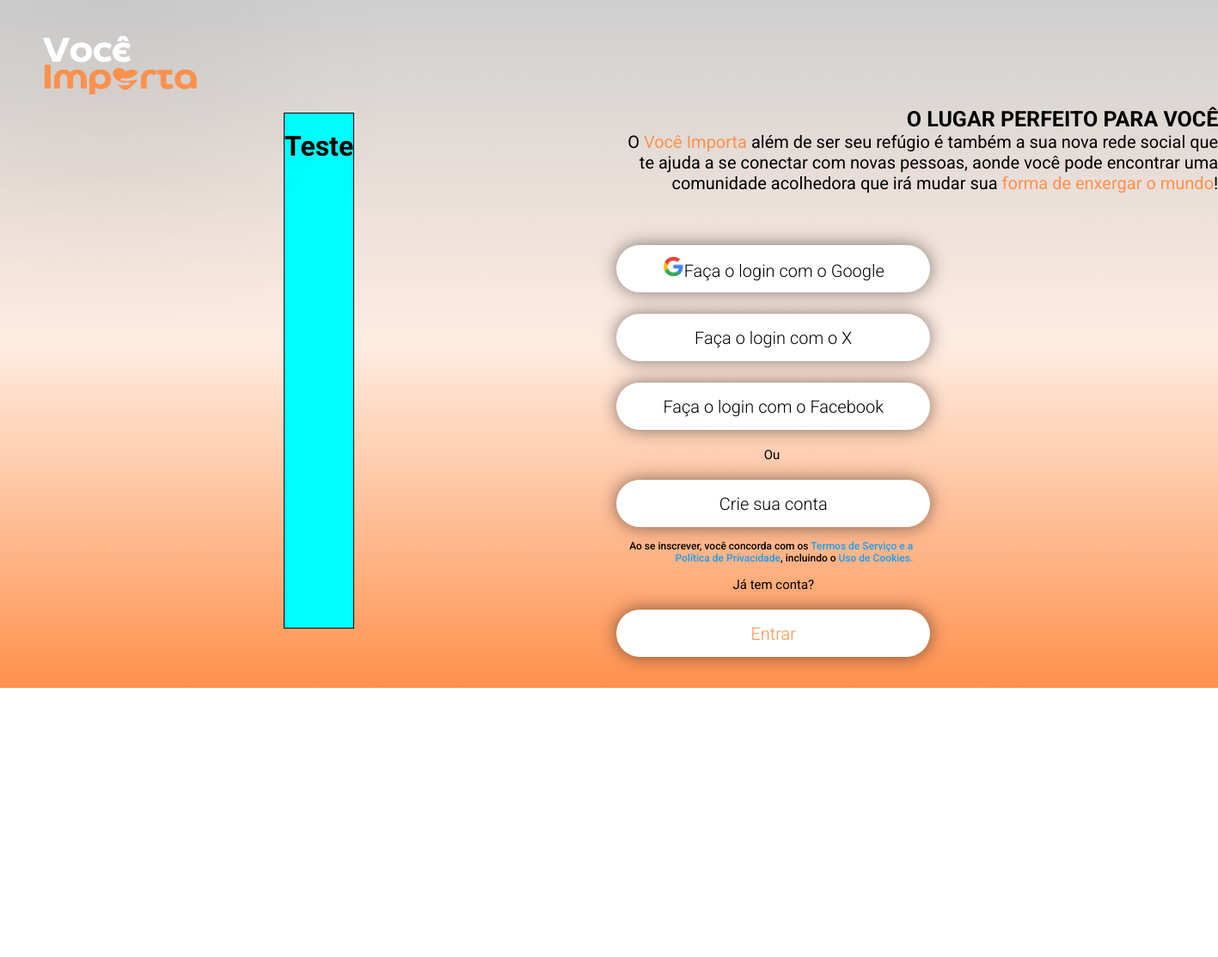
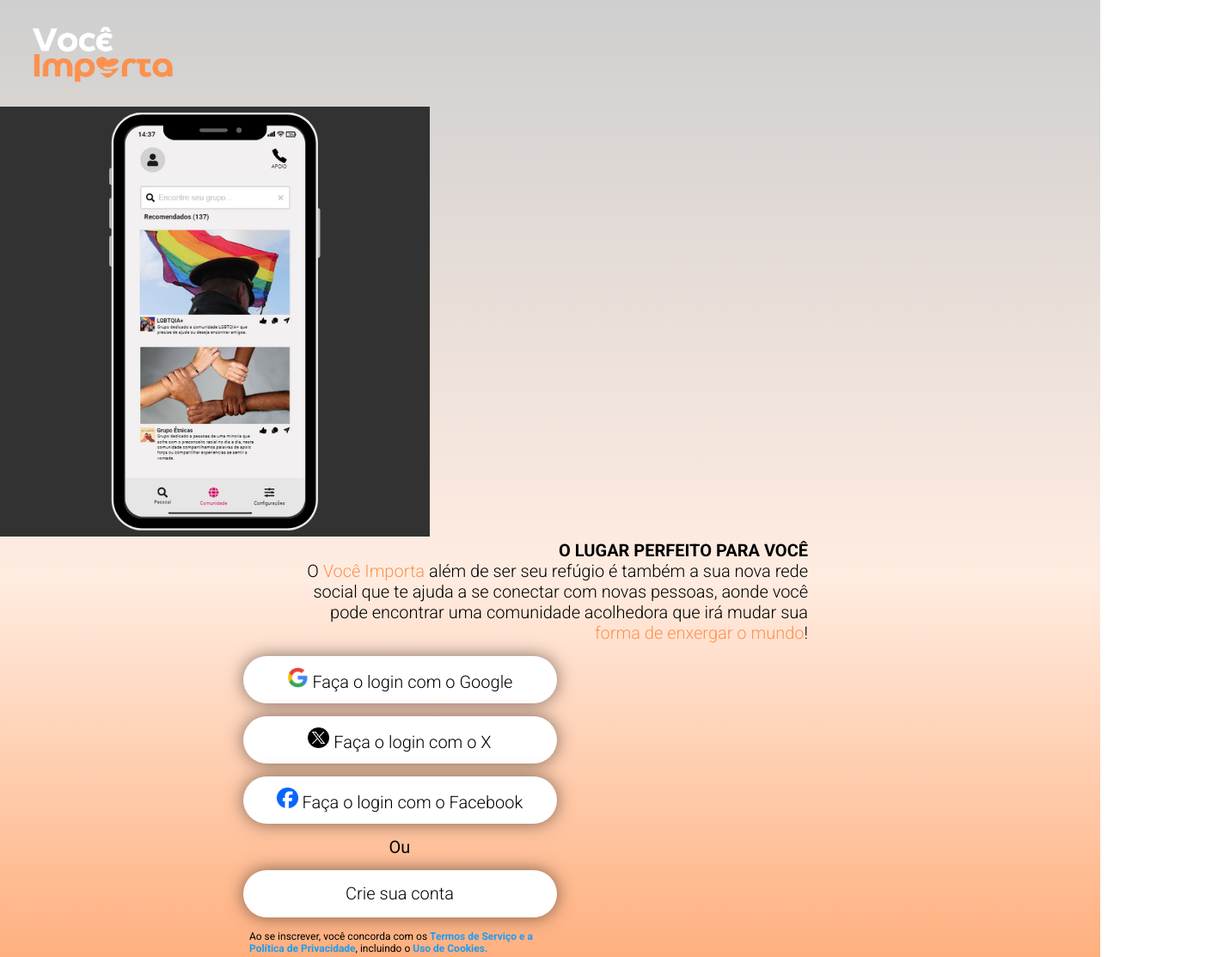
Before and after one commit to ArthurVieiraaa/VoceImporta, a plain HTML site: page index.html in a window 1280 px wide. Shown: the top 1113 px of the page at 86% size, 1417 px wide, since content can reach past the window. Before the commit the page ends 800 px from the top, so only its background shows below. Drawn offline with Linux system fonts and the light colour scheme.

Commit message:
LimpandoCodigo

```diff
--- a/index.html
+++ b/index.html
@@ -11,47 +11,61 @@
     <title>Você Importa</title>
 </head>
 <!-- LOGO -->
+<body>
         <header>
             <img class="logo" src="images/VoceImporta.png">
         </header>
-<body>
 
+        <!-- Container Principal -->
         <div class="container">
             <!-- Carrosel -->
-         <div class="carrosel">
-             <img src="" alt="">
-             <h1>Teste</h1>
+            <div class="content">
+                <div class="celular">
+                    <img src="images/TelaComunidade.png">
                 </div>
+            </div>
+            <div class="content">
+                <!-- Container Texto/Botão -->
+                <div class="TextoBT">
                     <!-- Texto -->
                     <div class="texto">
-             <h2 class="titulo">O LUGAR PERFEITO PARA VOCÊ</h2>
-             <h4 class="escrita">O <span style="color: #FF914D;">Você Importa</span> além de ser seu refúgio é também a sua nova rede social que te ajuda a se conectar com novas pessoas, aonde você pode encontrar uma comunidade acolhedora que irá mudar sua <span style="color: #FF914D;">forma de enxergar o mundo</span>!</h4>
+                        <h2>O LUGAR PERFEITO PARA VOCÊ</h2>
+                        <h4>O <span style="color: #FF914D;">Você Importa</span> além de ser seu refúgio é também a sua nova rede social que te ajuda a se conectar com novas pessoas, aonde você pode encontrar uma comunidade acolhedora que irá mudar sua <span style="color: #FF914D;">forma de enxergar o mundo</span>!</h4>
+                    </div>
                     <!-- Botão -->
-        <button class="button1">
-            <h1 class="google"><img src="images/g.png" alt="g" width="25" height="24">Faça o login com o Google</h1>
+                    <div class="botoes">
+                        <button class="buttong">
+                            <h1><img class="gimg" src="images/g.png" width="25" height="24"> Faça o login com o Google</h1>
                         </button>
-        <button class="button2">
-            <h1 class="x">Faça o login com o X</h1>
+                        <button class="buttonx">
+                            <h1><img class="ximg" src="images/x.png" width="25" height="24"> Faça o login com o X</h1>
                         </button>
-        <button class="button3">
-            <h1 class="facebook">Faça o login com o Facebook</h1>
+                        <button class="buttonf">
+                            <h1><img class="fimg" src="images/f.png" width="25" height="24"> Faça o login com o Facebook</h1>
                         </button>
+                        <!-- Ou -->
                         <div class="ou">
-           <h2 class="ou">Ou</h2>
+                            <h2>Ou</h2>
                         </div>
-        <button class="button4">
-            <h1 class="criar">Crie sua conta</h1>
+                        <button class="buttonc">
+                            <h1>Crie sua conta</h1>
                         </button>
                         <div class="termos">
-            <h2 class="termos">Ao se inscrever, você concorda com os <span style="color: #1D9BF0;">Termos de Serviço e a Política de Privacidade</span>, incluindo o <span style="color: #1D9BF0;">Uso de Cookies.</span></h2>
+                            <h2>Ao se inscrever, você concorda com os <span style="color: #1D9BF0;"><b>Termos de Serviço e a Política de Privacidade</b></span>, incluindo o <span style="color: #1D9BF0;"><b>Uso de Cookies.</b></span></h2>
                         </div>
+                        <!-- Já tem conta -->
                         <div class="PC">
-            <h2 class="PC">Já tem conta?</h2>
+                            <h2>Já tem conta?</h2>
                         </div>
-         <button class="button5">
+                        <button class="buttone">
                             <h1 class="entrar">Entrar</h1>
                         </button>
                     </div>
-
+                </div>
+            </div>
+        </div>
+        <footer>
+            <p>2024 © TODOS OS DIREITOS RESERVADOS</p>
+        </footer>
     </body>
 </html>
--- a/style.css
+++ b/style.css
@@ -7,210 +7,186 @@
     font-family: "Roboto", sans-serif;
 }
 
-html {
+body{
+    width: 100%;
     height: 100%;
+    background: linear-gradient(to bottom, #CFCFCF, #FFECE1, #FF914D);
 }
 
-body {
-    background-image: linear-gradient(to bottom, #CFCFCF, #FFECE1, #FF914D);
+header img{
+    width: 200px;
 }
 
-header {
-    filter: drop-shadow(0 0 8rem rgb(0, 0, 0));
-    margin-left: 20px;
-    margin-top: 20px;
+header{
+    padding-top: 20px;
+    padding-left: 20px;
+    margin-bottom: 15px;
 }
 
-.logo{
-    width: 220px;
-    height: 90px;
-    margin-top: 10px;
-    margin-left: 10px;
-}
-
-.div{
-    display: inline-block;
-    width: 50%;
+footer{
+    width: 100%;
+    height: 100%;
+    color: #fff;
+    text-align: center;
 }
 
 .container{
-    display: flex;
-    flex-direction: row;
-    justify-content: space-evenly;
-    align-items: baseline;
-    align-content: center;
-    margin-left: 300px;
+    width: 100%;
+    height: 100%;
+    justify-content: center;
+    align-items: center;
+    gap: 30px;
 }
 
-.container .carrosel{
-    width: 300px;
-    height: 600px;
-    background-color: aqua;
-    border: 1px solid black;
-    margin-left: 30px;
+.container .content {
+    width: 100%;
+    height: 100%;
+    flex-direction: column;
+    display: flex;
+    position: relative;
 }
 
-.container .texto{
-    width: 700px;
-    height: 200px;
-    text-align: right;
-    margin-left: 305px;
+.container .content .TextoBT{
+    width: 100%;
+    height: 100%;
+    display: flex;
+    justify-content: center;
+    align-items: center;
+    flex-direction: column;
+    margin-bottom: 99px;
+    /* margin-left: 500px; */
+    gap: 15px;
 }
 
-.container .titulo{
-    font-weight: 600;
-    font-style: normal;
-    font-size: 25px;
+.TextoBT .texto{
+    max-width: 600px;
+    text-align: right;
 }
 
-.container .escrita{
-    font-weight: 400;
+.TextoBT .texto h2{
+    font-weight: 600;
     font-style: normal;
     font-size: 20px;
 }
 
-.container .button1{
+.TextoBT .texto h4{
+    font-weight: 300;
+    font-style: normal;
+    font-size: 20px;
+}
+
+.botoes{
+    width: 100%;
+    height: 100%;
+    display: contents;
+    align-items: center;
+}
+
+.botoes .buttong{
     background-color: #FFFFFF;
     border: none;
-    color: black;
+    color: #000;
     text-align: center;
     text-decoration: none;
     display: inline-block;
     cursor: pointer;
     border-radius: 90px;
     box-shadow: 0px 0px 20px 0px rgba(0, 0, 0, 0.5);
-    font-size: 10px;
-    margin-top: 60px;
-    margin-right: 335px;
+    margin-right: 350px;
     width: 365px;
     height: 55px;
 }
 
-.container .button1:hover{
-    background-color: #FF914D;
-    color: white;
+.botoes .buttong:hover{
+    background: #FF914D;
+    color: #FFFFFF;
 }
 
-.google{
+.botoes .buttong h1{
     font-weight: 300;
     font-style: normal;
+    font-size: 20px;
 }
 
-.container .button2{
+.botoes .buttonx{
     background-color: #FFFFFF;
     border: none;
-    color: black;
+    color: #000;
     text-align: center;
     text-decoration: none;
     display: inline-block;
     cursor: pointer;
     border-radius: 90px;
     box-shadow: 0px 0px 20px 0px rgba(0, 0, 0, 0.5);
-    font-weight: 100;
-    font-style: normal;
-    font-size: 10px;
-    margin-top: 25px;
-    margin-right: 335px;
+    margin-right: 350px;
     width: 365px;
     height: 55px;
 }
 
-.container .button2:hover{
-    background-color: #FF914D;
-    color: white;
+.botoes .buttonx:hover{
+    background: #FF914D;
+    color: #FFFFFF;
 }
 
-.x{
+.botoes .buttonx h1{
     font-weight: 300;
     font-style: normal;
+    font-size: 20px;
 }
 
-.container .button3{
+.botoes .buttonf{
     background-color: #FFFFFF;
     border: none;
-    color: black;
+    color: #000;
     text-align: center;
     text-decoration: none;
     display: inline-block;
     cursor: pointer;
     border-radius: 90px;
     box-shadow: 0px 0px 20px 0px rgba(0, 0, 0, 0.5);
-    font-weight: 100;
-    font-style: normal;
-    font-size: 10px;
-    margin-top: 25px;
-    margin-right: 335px;
+    margin-right: 350px;
     width: 365px;
     height: 55px;
 }
 
-.container .button3:hover{
-    background-color: #FF914D;
-    color: white;
+.botoes .buttonf:hover{
+    background: #FF914D;
+    color: #FFFFFF;
 }
 
-.facebook{
+.botoes .buttonf h1{
     font-weight: 300;
     font-style: normal;
+    font-size: 20px;
 }
 
-.container .ou{
-    font-family: "Roboto", sans-serif;
-    font-weight: 400;
-    font-style: normal;
-    font-size: 15px;
-    margin-top: 20px;
-    margin-right: 255px;
-}
-
-.container .button4{
+.botoes .buttonc{
     background-color: #FFFFFF;
     border: none;
-    color: black;
+    color: #000;
     text-align: center;
     text-decoration: none;
     display: inline-block;
     cursor: pointer;
     border-radius: 90px;
     box-shadow: 0px 0px 20px 0px rgba(0, 0, 0, 0.5);
-    font-weight: 100;
-    font-style: normal;
-    font-size: 10px;
-    margin-top: 20px;
-    margin-right: 335px;
+    margin-right: 350px;
     width: 365px;
     height: 55px;
 }
 
-.container .button4:hover{
-    background-color: #FF914D;
-    color: white;
+.botoes .buttonc:hover{
+    background: #FF914D;
+    color: #FFFFFF;
 }
 
-.criar{
+.botoes .buttonc h1{
     font-weight: 300;
     font-style: normal;
+    font-size: 20px;
 }
 
-.container .termos{
-    font-weight: 500;
-    font-style: normal;
-    font-size: 12px;
-    margin-top: 15px;
-    margin-right: 335px;
-    width: 345px;
-}
-
-.container .PC{
-    font-family: "Roboto", sans-serif;
-    font-weight: 400;
-    font-style: normal;
-    font-size: 15px;
-    margin-top: 15px;
-    margin-right: 235px;
-}
-
-.container .button5{
+.botoes .buttone{
     background-color: #FFFFFF;
     border: none;
     color: #FF914D;
@@ -220,21 +196,41 @@ header {
     cursor: pointer;
     border-radius: 90px;
     box-shadow: 0px 0px 20px 0px rgba(0, 0, 0, 0.5);
-    font-weight: 100;
-    font-style: normal;
-    font-size: 10px;
-    margin-top: 20px;
-    margin-right: 335px;
+    margin-right: 350px;
     width: 365px;
     height: 55px;
 }
 
-.container .button5:hover{
-    background-color: #FF914D;
-    color: white;
+.botoes .buttone:hover{
+    background: #FF914D;
+    color: #FFFFFF;
+    box-shadow: 0px 0px 20px 0px rgba(255, 255, 255, 0.5);
 }
 
-.entrar{
+.botoes .buttone h1{
     font-weight: 300;
     font-style: normal;
+    font-size: 20px;
 }
+
+.ou h2{
+    font-weight: 400;
+    font-style: normal;
+    font-size: 20px;
+    margin-right: 350px;
+}
+
+.PC h2{
+    font-weight: 400;
+    font-style: normal;
+    font-size: 20px;
+    margin-right: 350px;
+}
+
+.termos h2{
+    font-weight: 400;
+    font-style: normal;
+    font-size: 12px;
+    width: 350px;
+    margin-right: 350px;
+}
```
Also changed, not shown: images/TelaChat.png (added), images/TelaComunidade.png (added), images/f.png (added), images/x.png (added), 1 other file. Lines whose indentation alone changed are shown as unchanged.
